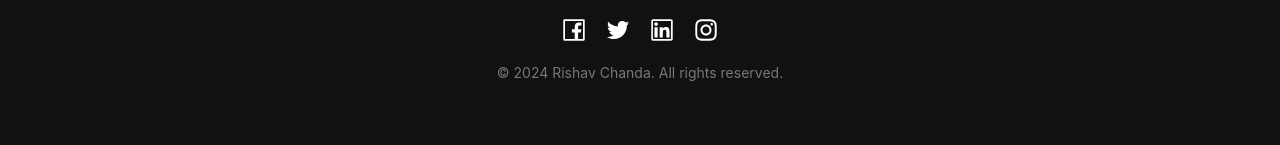
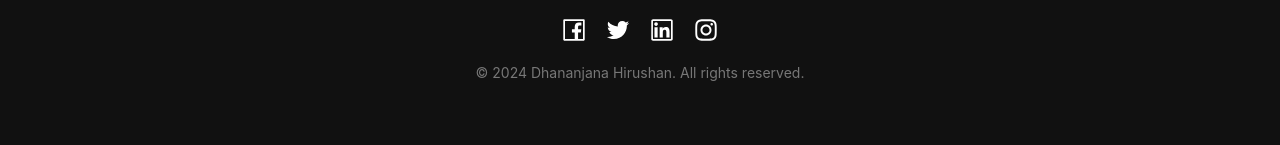
Before and after one commit to hirushan2001/portfolio, a React (Vite) app: page / in a window 1280 px wide. Shown: the part 655-800 px from the top of the page. Built offline with nearby package versions, Linux system fonts and the light colour scheme.

Commit message:
update footer

```diff
--- a/src/components/Footer.jsx
+++ b/src/components/Footer.jsx
@@ -20,7 +20,7 @@ const Footer = () => {
           <a href="#linkedin"><LinkedinOutlined /></a>
           <a href="#instagram"><InstagramOutlined /></a>
         </div>
-        <p className="footer-copy">© 2024 Rishav Chanda. All rights reserved.</p>
+        <p className="footer-copy">© 2024 Dhananjana Hirushan. All rights reserved.</p>
       </div>
     </footer>
   );
```
